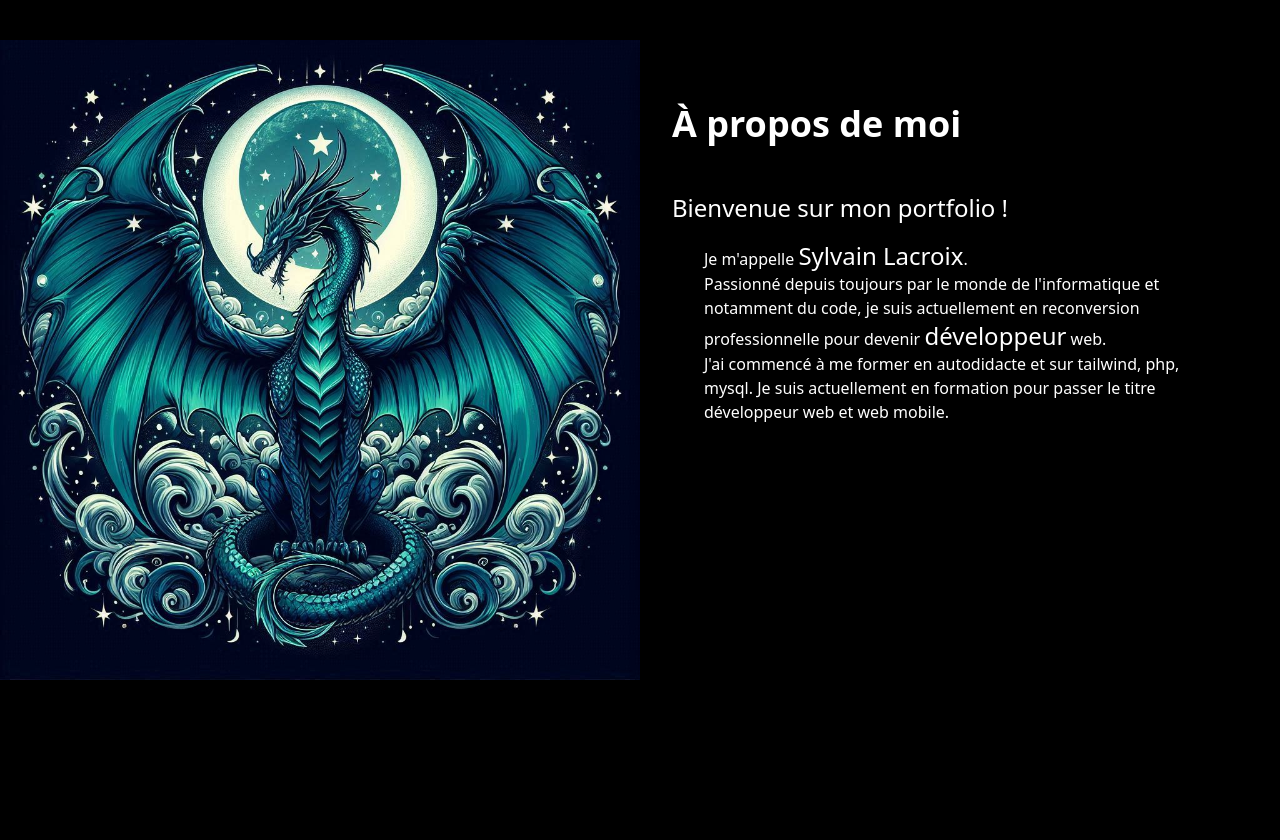
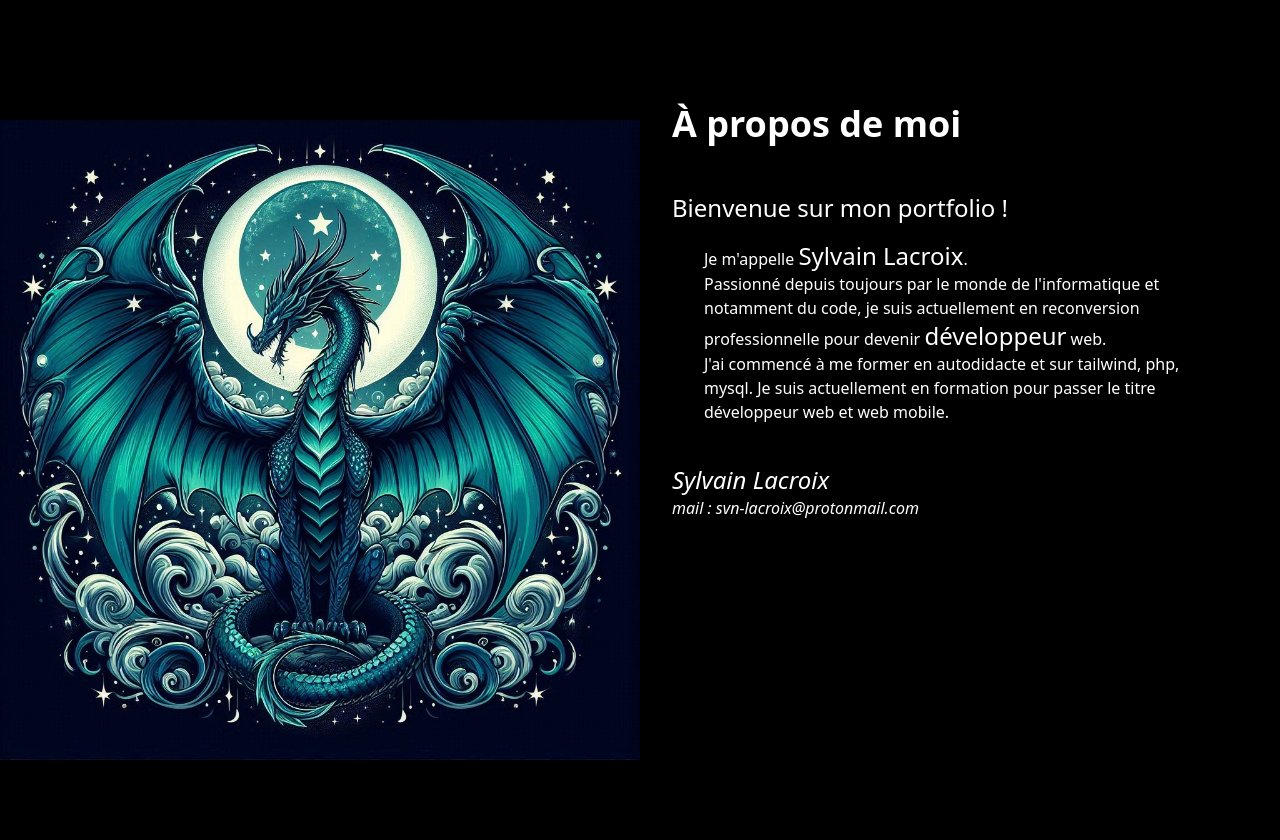
Before and after one commit to Syllac21/portfolio, a PHP site: page /index.php in a window 1280 px wide. Shown: the part 60-900 px from the top of the page. Before the commit the page ends 740 px from the top, so only its background shows below. Run offline with PHP 8.4, Linux system fonts and the light colour scheme; some libraries are stand-ins or nearby versions.

Commit message:
ajout email

```diff
--- a/index.php
+++ b/index.php
@@ -12,11 +12,14 @@
     <?php include_once('./includes/header.php');?>
 
     <!-- Main Content -->
-    <div class="container mx-auto mt-10 flex flex-col md:flex-row">
+    <section class="container mx-auto mt-10 flex flex-col md:flex-row">
         <!-- Image Section -->
-        <div class="w-full md:w-1/2 mb-6 md:mb-0 flex justify-center">
-            <img src="./image/Dragon.jpg" alt="Image de présentation" class="w-full md:w-auto h-auto">
-        </div>
+        <article class="w-full md:w-1/2 mb-6 md:mb-0 flex flex-col justify-center container">
+
+            <aside class="flex items-center justify-center h-screen">
+                <img src="./image/Dragon.jpg" alt="Image de présentation" class="w-full md:w-auto h-auto">
+            </aside>
+        </article>
 
         <!-- Portfolio Section -->
         <div class="w-full md:w-1/2 bg-black text-white p-8 shadow-lg">
@@ -40,7 +43,7 @@
                 }
             ?>
         </div>
-    </div>
+    </section>
 
 </body>
 </html>
--- a/template/about.php
+++ b/template/about.php
@@ -4,4 +4,9 @@
     <p class="mx-8">Je m'appelle <span class="text-2xl">Sylvain Lacroix</span>.</p>
     <p class="mx-8">Passionné depuis toujours par le monde de l'informatique et notamment du code, je suis actuellement en reconversion professionnelle pour devenir <span class="text-2xl" >développeur</span> web.</p>
     <p class="mx-8">J'ai commencé à me former en autodidacte et sur tailwind, php, mysql. Je suis actuellement en formation pour passer le titre développeur web et web mobile.</p>
+
+    <address class="text-white w-full col-span-full mt-10">
+                <h2 class="text-2xl">Sylvain Lacroix</h2>
+                <p>mail : svn-lacroix@protonmail.com</p>
+            </address>
 </section>
```
